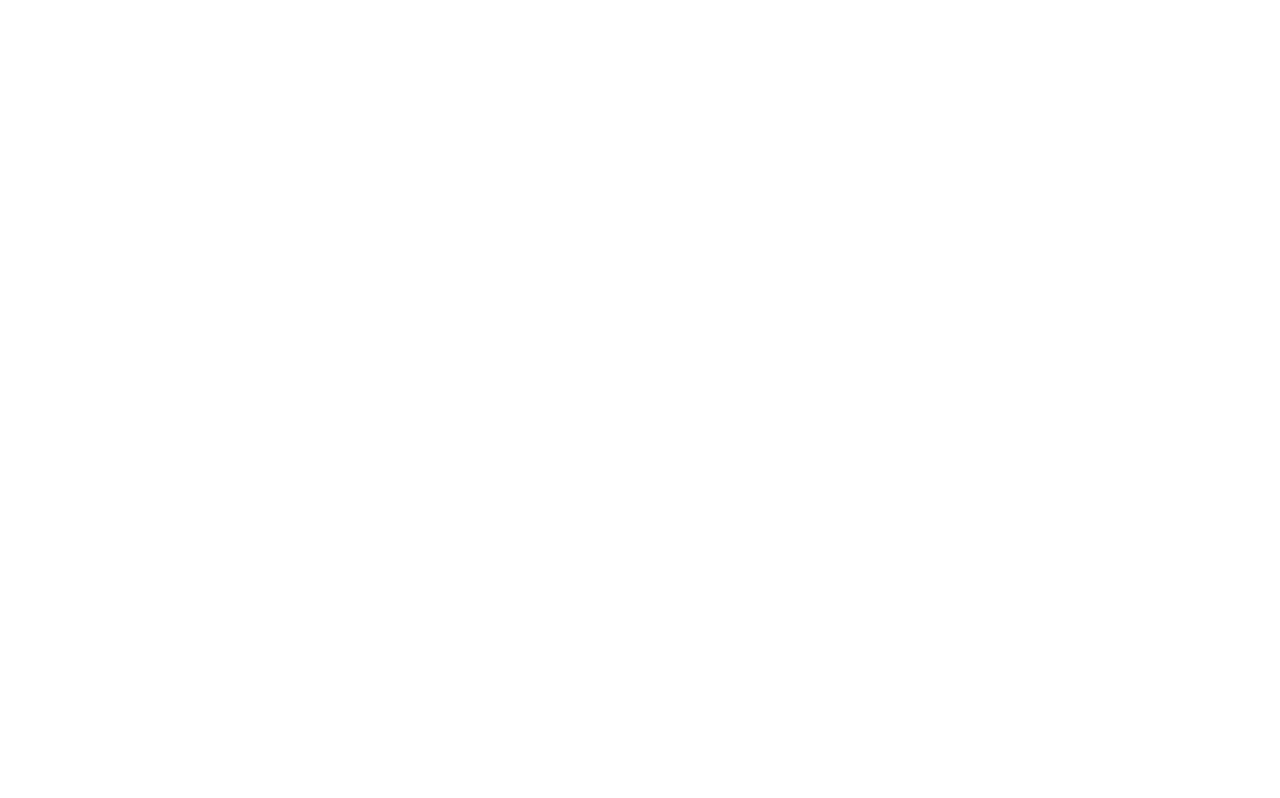
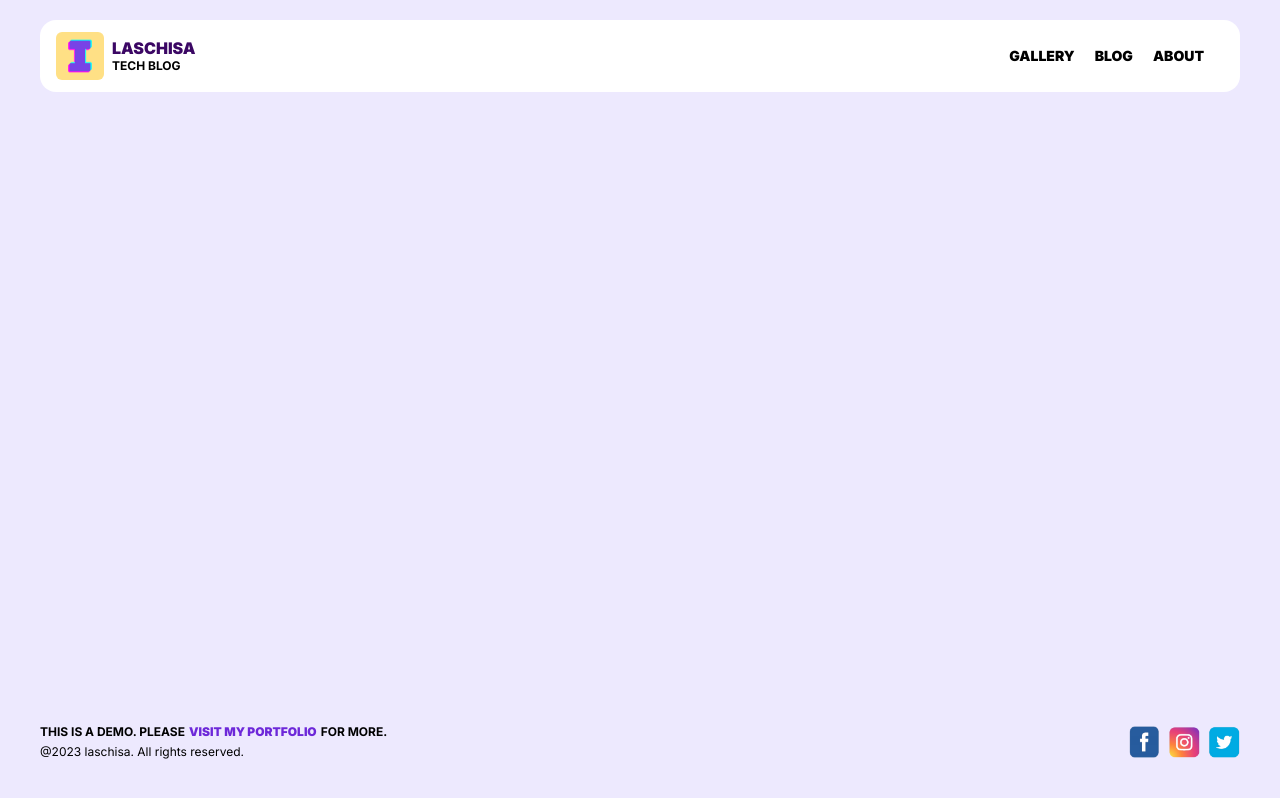
Before and after one commit to laschisabella/tech-blog, a Next.js app: page / in a window 1280 px wide. Built offline with nearby package versions, Linux system fonts and the light colour scheme; no server answers.

Commit message:
added app layout (header, footer, auth provider)

```diff
--- a/src/app/layout.js
+++ b/src/app/layout.js
@@ -1,17 +1,29 @@
 import './globals.css'
 import { Inter } from 'next/font/google'
+
+import AuthProvider from '@/components/AuthProvider'
+import Header from '@/components/Header'
+import Footer from '@/components/Footer'
 
 const inter = Inter({ subsets: ['latin'] })
 
 export const metadata = {
-  title: 'Create Next App',
-  description: 'Generated by create next app',
+  title: "laschisa's tech blog",
+  description: 'Demo website. For more, please visit http://isabella-laschi.vercel.app',
 }
+
+const bodyClassNames = inter.className + ' max-w-screen-xl mx-auto bg-violet-100 flex flex-col justify-between min-h-screen px-10'
 
 export default function RootLayout({ children }) {
   return (
     <html lang="en">
-      <body className={inter.className}>{children}</body>
+      <body className={bodyClassNames}>
+      <AuthProvider>
+        <Header />
+        {children}
+        <Footer/>
+      </AuthProvider>
+      </body>
     </html>
   )
 }
--- /dev/null
+++ b/src/components/AuthProvider.jsx
@@ -0,0 +1,10 @@
+"use client"
+import {SessionProvider} from 'next-auth/react'
+
+export default function AuthProvider({children}){
+  return(
+    <SessionProvider>
+      {children}
+    </SessionProvider>
+  )
+}
--- /dev/null
+++ b/src/components/Footer.jsx
@@ -0,0 +1,24 @@
+import Image from "next/image";
+import Link from "next/link";
+import fb from "public/facebook.png"
+import ig from "public/instagram.png"
+import tw from "public/twitter.png"
+
+export default function Footer(){
+  return(
+    <footer className="flex flex-col items-center justify-between gap-5 mb-10 text-center md:text-left md:flex-row">
+      <div className="text-xs">
+        <p className="inline-block font-bold text-black uppercase">this is a demo. Please </p>
+        <Link href="https://isabella-laschi.vercel.app/" className="mx-1 font-black uppercase transition text-violet-700 hover:text-violet-500" target="_blank">Visit my portfolio</Link>
+        <p className="inline-block font-bold text-black uppercase">for more.</p>
+        <br />
+        <p className="mt-1">@2023 laschisa. All rights reserved.</p>
+      </div>
+      <div className="flex gap-2">
+        <Image src={fb} alt="" width={100} height={100}  className="w-8 h-8 cursor-pointer"/>
+        <Image src={ig} alt="" width={100} height={100} className="w-8 h-8 cursor-pointer"/>
+        <Image src={tw} alt="" width={100} height={100} className="w-8 h-8 cursor-pointer"/>
+      </div>
+    </footer>
+  )
+}
--- /dev/null
+++ b/src/components/Header.jsx
@@ -0,0 +1,70 @@
+"use client"
+import Link from "next/link"
+import { signOut, useSession } from "next-auth/react"
+import Image from "next/image"
+import logo from "public/2.png"
+
+const links = [
+  {
+    id: 2,
+    title: 'gallery',
+    url: '/portfolio',
+  },
+  {
+    id: 3,
+    title: 'Blog',
+    url: '/blog',
+  },
+  {
+    id: 5,
+    title: 'About',
+    url: '/about',
+  },
+]
+
+export default function Header(){
+
+  const session = useSession()
+
+  return(
+    <header className="flex flex-col items-center justify-between gap-8 px-4 py-3 my-5 bg-white md:flex-row rounded-2xl">
+      <div>
+        <Link href="/" className="flex items-center gap-2">
+          <Image src={logo} width={100} height={100} alt="" className="w-12 rounded-md"/>
+          <div className="leading-tight text-md">
+            <p className="font-black uppercase text-purple-950">laschisa</p>
+            <p className="text-xs font-bold uppercase">tech blog</p>
+          </div>
+        </Link>
+      </div>
+      {
+        session.status === "authenticated" && (
+        <div className="flex flex-col items-center gap-0 lg:gap-3 lg:flex-row">
+          <div className="flex flex-col items-center gap-2 lg:flex-row">
+            {
+              session.data.user?.image && (
+                <Image src={session.data.user?.image} width={50} height={50} alt="" className="w-10 h-10 rounded-full"/>
+              )
+            }
+            <p>Hello, {session.data.user?.name}!</p>
+          </div>
+          <div className="flex items-center gap-2">
+            <Link href="/dashboard" className="text-sm font-black uppercase transition text-violet-800 hover:text-violet-600">start posting </Link>
+            <p className="">|</p>
+            <button onClick={signOut} className="text-sm font-black uppercase transition hover:text-gray-600">log out</button>
+          </div>
+        </div>
+        )
+      }
+      <ul className="flex items-center gap-5 mr-5 ">
+        {
+          links.map(link => (
+            <li key={link.id} className="text-sm font-black uppercase transition hover:text-gray-600">
+              <Link href={link.url}>{link.title}</Link>
+            </li>
+          ))
+        }
+      </ul>
+    </header>
+  )
+}
```
